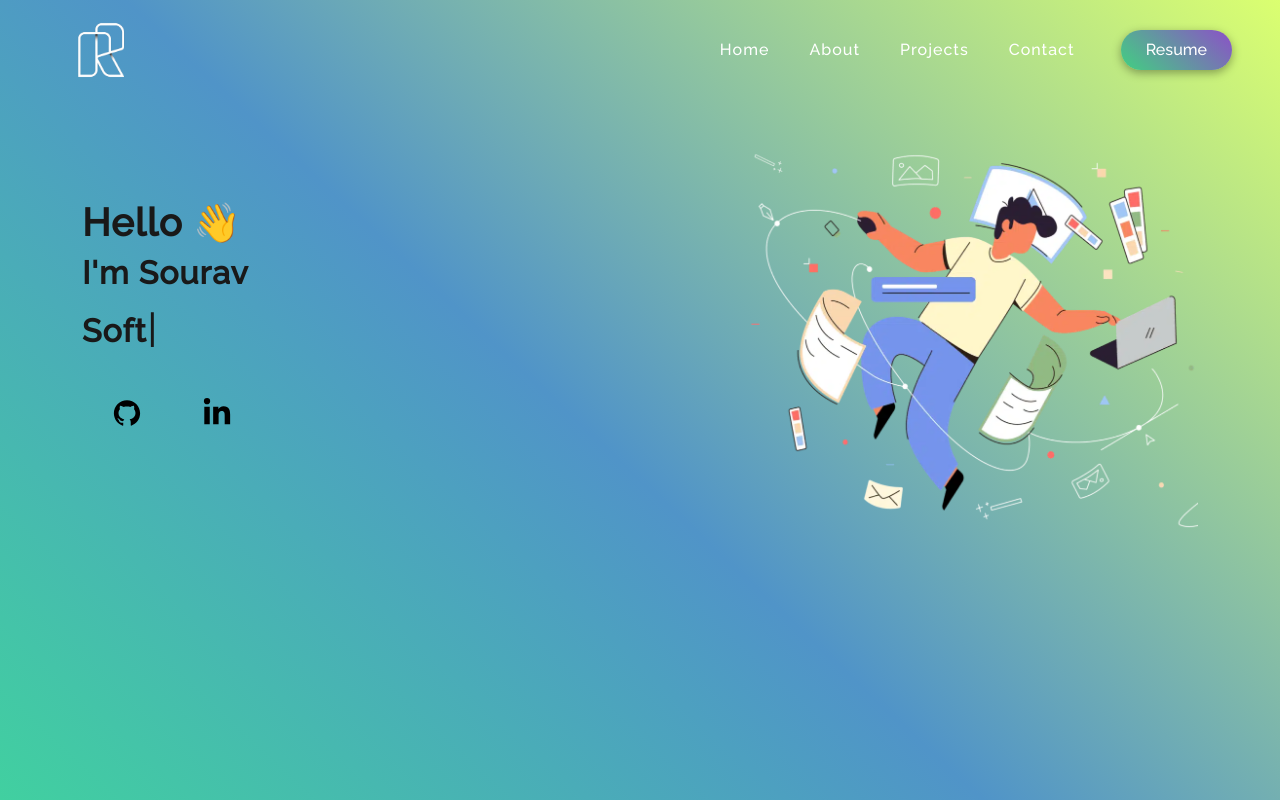
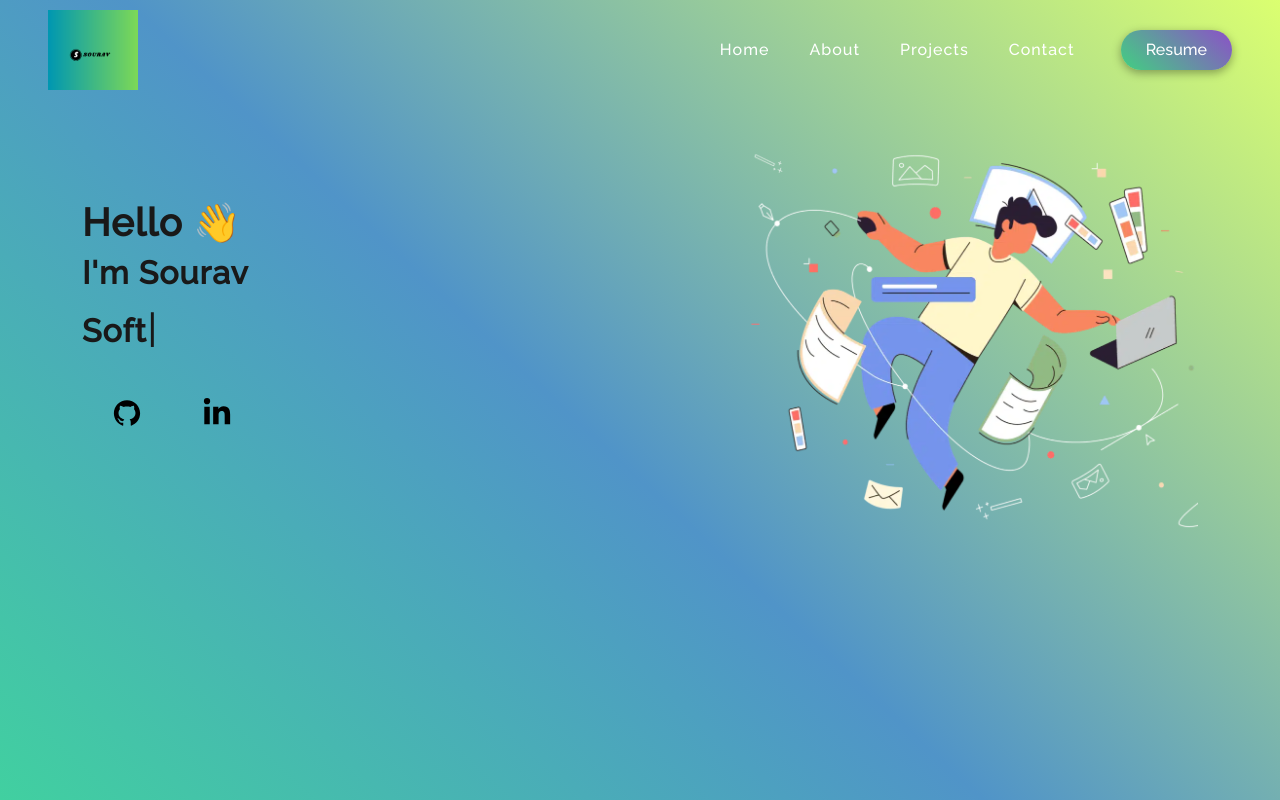
Before and after one commit to ersouravbansal/Portfolio-Sourav, a React (Create React App) app: page / in a window 1280 px wide. Built offline with nearby package versions, Linux system fonts and the light colour scheme; a web font is replaced by a local one.

Commit message:
updated logo.

```diff
--- a/src/pages/style.css
+++ b/src/pages/style.css
@@ -71,7 +71,7 @@
   opacity: 0.9 !important;
 }
 .logo{
-  background-image: url(../Assets/logor.png);
+  background-image: url(../Assets/logos.png);
   background-size: cover;
   width: 90px;
   height: 80px;
```
Also changed, not shown: src/Assets/logor.png (deleted), src/Assets/logos.png (added).
